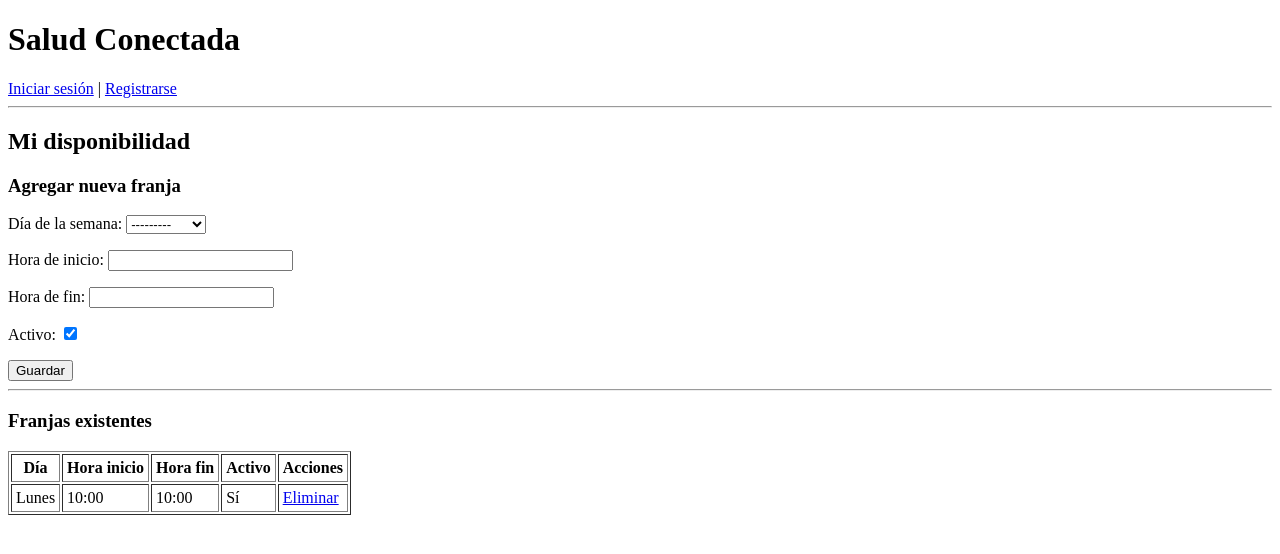
After one commit to jaco8ar/SaludConectada, a Django app: template templates/scheduling/doctor_availability.html in a window 1280 px wide. The commit adds this page. Shown: the top 554 px of the page. Run offline with Django 5.2, Linux system fonts and the light colour scheme; the template is opened without the code that fills it: values that come from a table or form of the project are taken from there, others are empty; tables that the repository leaves empty hold one stand-in row (values such as "Sample post").

Commit message:
disponibilidad de medico v1

```diff
--- a/scheduling/forms.py
+++ b/scheduling/forms.py
@@ -2,7 +2,7 @@ from django import forms
 from django.utils import timezone
 
 from accounts.models import User
-from .models import Appointment
+from .models import Appointment, DoctorAvailability
 
 
 class PatientAppointmentForm(forms.ModelForm):
@@ -20,12 +20,49 @@ class PatientAppointmentForm(forms.ModelForm):
         model = Appointment
         fields = ("doctor", "scheduled_datetime", "reason")
 
-    def clean_scheduled_datetime(self):
-        dt = self.cleaned_data["scheduled_datetime"]
-        # Conversión mínima para que no se creen citas en el pasado
-        if dt < timezone.now():
-            raise forms.ValidationError("La fecha y hora deben ser en el futuro.")
-        return dt
+    def clean(self):
+        cleaned_data = super().clean()
+        doctor = cleaned_data.get("doctor")
+        dt = cleaned_data.get("scheduled_datetime")
+
+        if not doctor or not dt:
+            return cleaned_data
+
+        # 1. No permitir fechas en el pasado
+        if dt <= timezone.now():
+            raise forms.ValidationError(
+                "La fecha y hora deben ser en el futuro."
+            )
+
+        # 2. Verificar disponibilidad del médico (día y franja)
+        weekday = dt.weekday()
+        time = dt.time()
+
+        availability_qs = DoctorAvailability.objects.filter(
+            doctor=doctor,
+            is_active=True,
+            weekday=weekday,
+            start_time__lte=time,
+            end_time__gt=time,  # simplificación: punto en el tiempo dentro del rango
+        )
+
+        if not availability_qs.exists():
+            raise forms.ValidationError(
+                "El médico no tiene disponibilidad configurada para ese día y hora."
+            )
+
+        # 3. Evitar choque con otra cita EXACTAMENTE a la misma fecha/hora
+        conflict_qs = Appointment.objects.filter(
+            doctor=doctor,
+            scheduled_datetime=dt,
+        ).exclude(status=Appointment.Status.CANCELED)
+
+        if conflict_qs.exists():
+            raise forms.ValidationError(
+                "Ya existe una cita para ese médico en esa fecha y hora."
+            )
+
+        return cleaned_data
 
     def save(self, patient, commit=True):
         appointment: Appointment = super().save(commit=False)
@@ -33,3 +70,26 @@ class PatientAppointmentForm(forms.ModelForm):
         if commit:
             appointment.save()
         return appointment
+
+class DoctorAvailabilityForm(forms.ModelForm):
+    class Meta:
+        model = DoctorAvailability
+        fields = ("weekday", "start_time", "end_time", "is_active")
+        labels = {
+            "weekday": "Día de la semana",
+            "start_time": "Hora de inicio",
+            "end_time": "Hora de fin",
+            "is_active": "Activo",
+        }
+
+    def clean(self):
+        cleaned_data = super().clean()
+        start = cleaned_data.get("start_time")
+        end = cleaned_data.get("end_time")
+
+        if start and end and start >= end:
+            raise forms.ValidationError(
+                "La hora de inicio debe ser menor que la hora de fin."
+            )
+
+        return cleaned_data
--- a/scheduling/models.py
+++ b/scheduling/models.py
@@ -54,3 +54,32 @@ class Appointment(models.Model):
 
     def __str__(self):
         return f"Cita {self.id} - {self.patient} con {self.doctor} el {self.scheduled_datetime}"
+
+class DoctorAvailability(models.Model):
+    class Weekday(models.IntegerChoices):
+        MONDAY = 0, "Lunes"
+        TUESDAY = 1, "Martes"
+        WEDNESDAY = 2, "Miércoles"
+        THURSDAY = 3, "Jueves"
+        FRIDAY = 4, "Viernes"
+        SATURDAY = 5, "Sábado"
+        SUNDAY = 6, "Domingo"
+
+    doctor = models.ForeignKey(
+        User,
+        on_delete=models.CASCADE,
+        related_name="availabilities",
+        limit_choices_to={"role": "DOCTOR"},
+    )
+    weekday = models.IntegerField(choices=Weekday.choices)
+    start_time = models.TimeField("Hora inicio")
+    end_time = models.TimeField("Hora fin")
+    is_active = models.BooleanField(default=True)
+
+    class Meta:
+        verbose_name = "Disponibilidad de médico"
+        verbose_name_plural = "Disponibilidades de médicos"
+        ordering = ("doctor", "weekday", "start_time")
+
+    def __str__(self):
+        return f"{self.doctor} - {self.get_weekday_display()} {self.start_time}–{self.end_time}"
--- a/scheduling/urls.py
+++ b/scheduling/urls.py
@@ -8,4 +8,10 @@ urlpatterns = [
     path("paciente/citas/", views.patient_appointments, name="patient_appointments"),
     path("medico/citas/", views.doctor_appointments, name="doctor_appointments"),
     path("citas/<int:pk>/cancelar/", views.cancel_appointment, name="cancel_appointment"),
+    path("medico/disponibilidad/", views.doctor_availability, name="doctor_availability"),
+    path(
+        "medico/disponibilidad/<int:pk>/eliminar/",
+        views.delete_doctor_availability,
+        name="delete_doctor_availability",
+    ),
 ]
--- a/templates/dashboard/doctor_dashboard.html
+++ b/templates/dashboard/doctor_dashboard.html
@@ -7,7 +7,7 @@
     <h3>Accesos rápidos</h3>
     <ul>
       <li><a href="{% url 'scheduling:doctor_appointments' %}">Mis citas</a></li>
-      <!-- Más adelante: gestión de horarios, etc. -->
+      <li><a href="{% url 'scheduling:doctor_availability' %}">Mi disponibilidad</a></li>
     </ul>
   </section>
 
--- /dev/null
+++ b/templates/scheduling/doctor_availability.html
@@ -0,0 +1,40 @@
+{% extends "base.html" %}
+
+{% block content %}
+  <h2>Mi disponibilidad</h2>
+
+  <h3>Agregar nueva franja</h3>
+  <form method="post">
+    {% csrf_token %}
+    {{ form.as_p }}
+    <button type="submit">Guardar</button>
+  </form>
+
+  <hr>
+
+  <h3>Franjas existentes</h3>
+  {% if availabilities %}
+    <table border="1" cellpadding="4">
+      <tr>
+        <th>Día</th>
+        <th>Hora inicio</th>
+        <th>Hora fin</th>
+        <th>Activo</th>
+        <th>Acciones</th>
+      </tr>
+      {% for a in availabilities %}
+        <tr>
+          <td>{{ a.get_weekday_display }}</td>
+          <td>{{ a.start_time }}</td>
+          <td>{{ a.end_time }}</td>
+          <td>{{ a.is_active|yesno:"Sí,No" }}</td>
+          <td>
+            <a href="{% url 'scheduling:delete_doctor_availability' a.pk %}">Eliminar</a>
+          </td>
+        </tr>
+      {% endfor %}
+    </table>
+  {% else %}
+    <p>No tienes disponibilidad configurada.</p>
+  {% endif %}
+{% endblock %}
```
Also changed, not shown: scheduling/admin.py (+6 -1 lines), scheduling/views.py (+41 -2 lines), scheduling/migrations/0002_doctoravailability.py (added).
